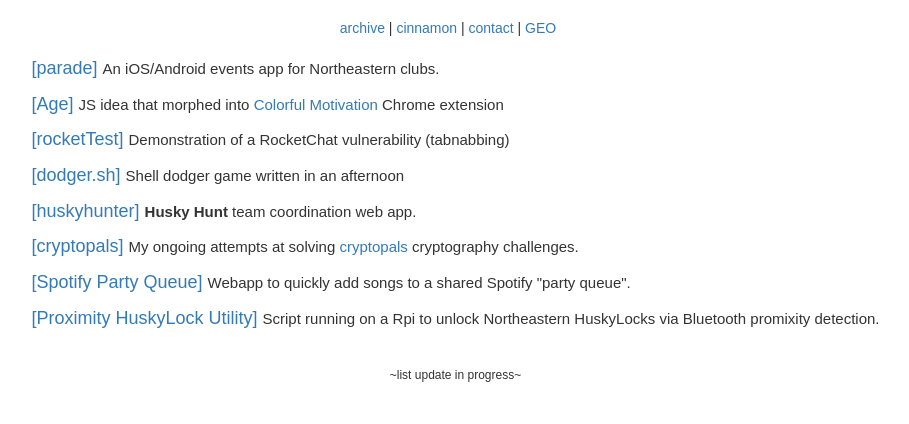
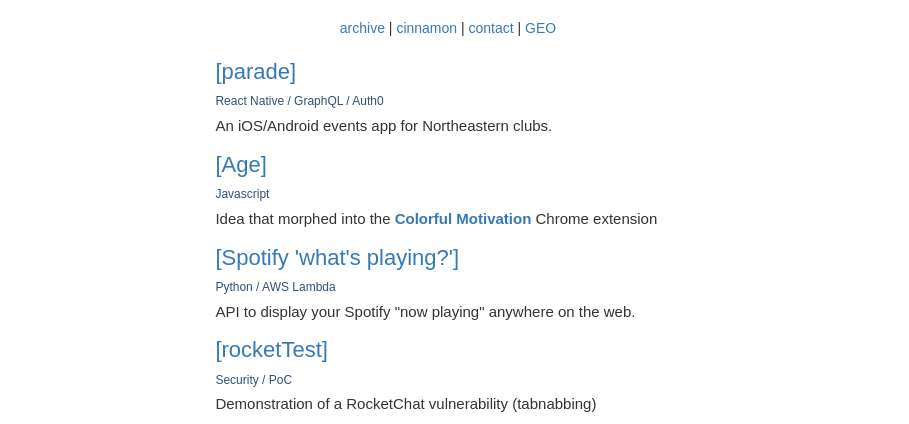
Before and after one commit to joshspicer/joshspicer.github.io-old, a plain HTML site: page archive/index.html in a window 1280 px wide. Shown: the part 355-779 px from the top of the page, without its empty margins (192-1101 px from the left). Drawn offline with nearby package versions, Linux system fonts and the light colour scheme; a web font is replaced by a local one.

Commit message:
added lambda spotify client-side code

```diff
--- a/archive/index.html
+++ b/archive/index.html
@@ -59,51 +59,58 @@
   </p>
 
   <div class='details'>
-     <div style="display: inline-block; text-align: left; padding-left:15px">
+     <div style="display: inline-block; text-align: left;">
 
   <p>
-    <a href="https://parade.events/">[parade]</a>
-   <span class='description'>An iOS/Android events app for Northeastern clubs.</span></a>
+    <a class='archiveHeading' href="https://parade.events/">[parade]</a> <br> <span class='technologies'>React Native / GraphQL / Auth0</span><br>
+   <span class='description'>An iOS/Android events app for Northeastern clubs.</span>
+
+ </a>
  </p>
 
   <p>
-    <a href="../age">[Age]</a>
-    <span class='description'> JS idea that morphed into
-        <b><a href="https://chrome.google.com/webstore/detail/colorful-motivation-new-t/mebfadffaiadgfhoieipinanpcmklhil">
-          Colorful Motivation</a></b> Chrome extension </span>
+    <a class='archiveHeading' href="../age">[Age]</a> <br><span class='technologies'>Javascript</span><br>
+    <span class='description'> Idea that morphed into the
+        <a href="https://chrome.google.com/webstore/detail/colorful-motivation-new-t/mebfadffaiadgfhoieipinanpcmklhil">
+          <b>Colorful Motivation</b> </a>Chrome extension </span>
+  </p>
+
+  <p>
+    <a class='archiveHeading' href="#">[Spotify 'what's playing?']</a> <br><span class='technologies'>Python / AWS Lambda</span><br>
+    <span class='description'> API to display your Spotify "now playing" anywhere on the web. </span>
   </p>
 
     <p>
-      <a target="_blank" href="../rocketTest/index.html">[rocketTest]</a>
+      <a class='archiveHeading' target="_blank" href="../rocketTest/index.html">[rocketTest]</a> <br> <span class='technologies'>Security / PoC</span><br>
      <span class='description'> Demonstration of a RocketChat vulnerability (tabnabbing)</span></a>
    </p>
 
      <p>
-       <a href="https://raw.githubusercontent.com/joshspicer/dodger.sh/master/dodger.sh">[dodger.sh]</a>
+       <a class='archiveHeading' href="https://raw.githubusercontent.com/joshspicer/dodger.sh/master/dodger.sh">[dodger.sh]</a>  <br><span class='technologies'>bash</span><br>
       <span class='description'>Shell dodger game written in an afternoon</span>
 
    </p>
      <p>
-       <a href="https://github.com/nathanold/HuskyHunter">[huskyhunter]</a>
-      <span class='description'><b>Husky Hunt</b> team coordination web app.</span>
+       <a class='archiveHeading' href="https://github.com/nathanold/HuskyHunter">[huskyhunter]</a>  <br><span class='technologies'>Angular.js / MongoDB</span><br>
+      <span class='description'>Annual <b>Husky Hunt</b> team coordination web app.</span>
    </p>
 
      <p>
-       <a href="https://github.com/joshspicer/crypto-pals">[cryptopals]</a>
+       <a class='archiveHeading' href="https://github.com/joshspicer/crypto-pals">[cryptopals]</a> <br> <span class='technologies'>Python</span><br>
      <span class='description'>My ongoing attempts at solving
        <a href="https://cryptopals.com/">cryptopals</a> cryptography challenges.</span>
    </p>
    <p>
-     <a href="https://github.com/joshspicer/Spotify-Party-Queue">[Spotify Party Queue]</a>
+     <a class='archiveHeading' href="https://github.com/joshspicer/Spotify-Party-Queue">[Spotify Party Queue]</a> <br> <span class='technologies'>node</span><br>
     <span class='description'>Webapp to quickly add songs to a shared Spotify "party queue".</span>
   </p>
   <p>
-    <a href="#">[Proximity HuskyLock Utility]</a>
-   <span class='description'>Script running on a Rpi to unlock Northeastern HuskyLocks via Bluetooth promixity detection.</span>
+    <a class='archiveHeading' href="#">[Proximity HuskyLock Utility]</a> <br> <span class='technologies'>Python / bash</span><br>
+   <span class='description'>Raspberry Pi/bluetooth proximity detection utility for HuskyLock doors.</span>
  </p>
 
 
-   <br> <span class='description'><p style="font-size:12px">~list update in progress~</p></span>
+   <br> <span class='description'><p style="font-size:12px">~list update in progress/redesign incoming~</p></span>
    <br><br>
 
    </div>
--- a/css-dev.css
+++ b/css-dev.css
@@ -9,6 +9,11 @@
 .nav {
   text-align: center;
   padding-bottom: 18px;
+}
+
+#songName, #artistName {
+  font-weight: bold;
+  color: #8ACB8F;
 }
 
 
@@ -37,9 +42,19 @@
   margin-top: 40px;
 }
 
+.archiveHeading {
+  font-size: 22px;
+}
+
 .description {
   font-size:15px;
   text-align: center;
+}
+
+.technologies {
+  font-size:12px;
+  text-align: center;
+  color: #2F5178;
 }
 
 /* Responsive layout*/
@@ -52,4 +67,9 @@
       .description {
         font-size: 11px;
       }
+
+      .technologies {
+        font-size:9px;
+        color: #2F5178;
+      }
   }
--- a/index.html
+++ b/index.html
@@ -5,7 +5,8 @@
 <script
   src="https://code.jquery.com/jquery-3.3.1.min.js"
   integrity="sha256-FgpCb/KJQlLNfOu91ta32o/NMZxltwRo8QtmkMRdAu8="
-  crossorigin="anonymous"></script>
+  crossorigin="anonymous">
+</script>
 <!-- Add icon library -->
 <link rel="stylesheet" href="https://cdnjs.cloudflare.com/ajax/libs/font-awesome/4.7.0/css/font-awesome.min.css">
 <!-- Add icon library custom CSS -->
@@ -16,6 +17,8 @@
 <link rel="stylesheet" href="https://maxcdn.bootstrapcdn.com/bootstrap/3.3.7/css/bootstrap.min.css">
 <!-- jQuery library -->
 <script src="https://ajax.googleapis.com/ajax/libs/jquery/3.2.1/jquery.min.js"></script>
+<!-- My Lambda API -->
+<script src="./pollLambdaAPI.js"></script>
 <!-- Scale nicely on mobile!--->
 <meta name="viewport" content="width=device-width, initial-scale=1">
 
@@ -49,6 +52,14 @@
   height="270" width="270"/>
 
   <p class='title'><a style="text-decoration: none" href="#">Josh Spicer</a></p>
+  <p id='Spotify' class='details'>
+    <span id='songStatus'></span>
+    <span id='songName'></span>
+    <span id='filler1'></span>
+    <span id='artistName'></span>
+    <span id='filler2'></span>
+    <a href='#'>*</a>
+  </p>
 
   <!-- Nav -->
   <p class="nav">
@@ -75,6 +86,9 @@
     a<br> <b>Security Consultant / Pen Tester</b>.
   </p>
 
+
+
+
   <p id='detail4' class='details'>
     Check out my current project, <br><b>
       <a href='https://parade.events/'>Parade: an events app for Northeastern Clubs.</a></b>
```
Also changed, not shown: pollLambdaAPI.js (added, +30 -0 lines).
